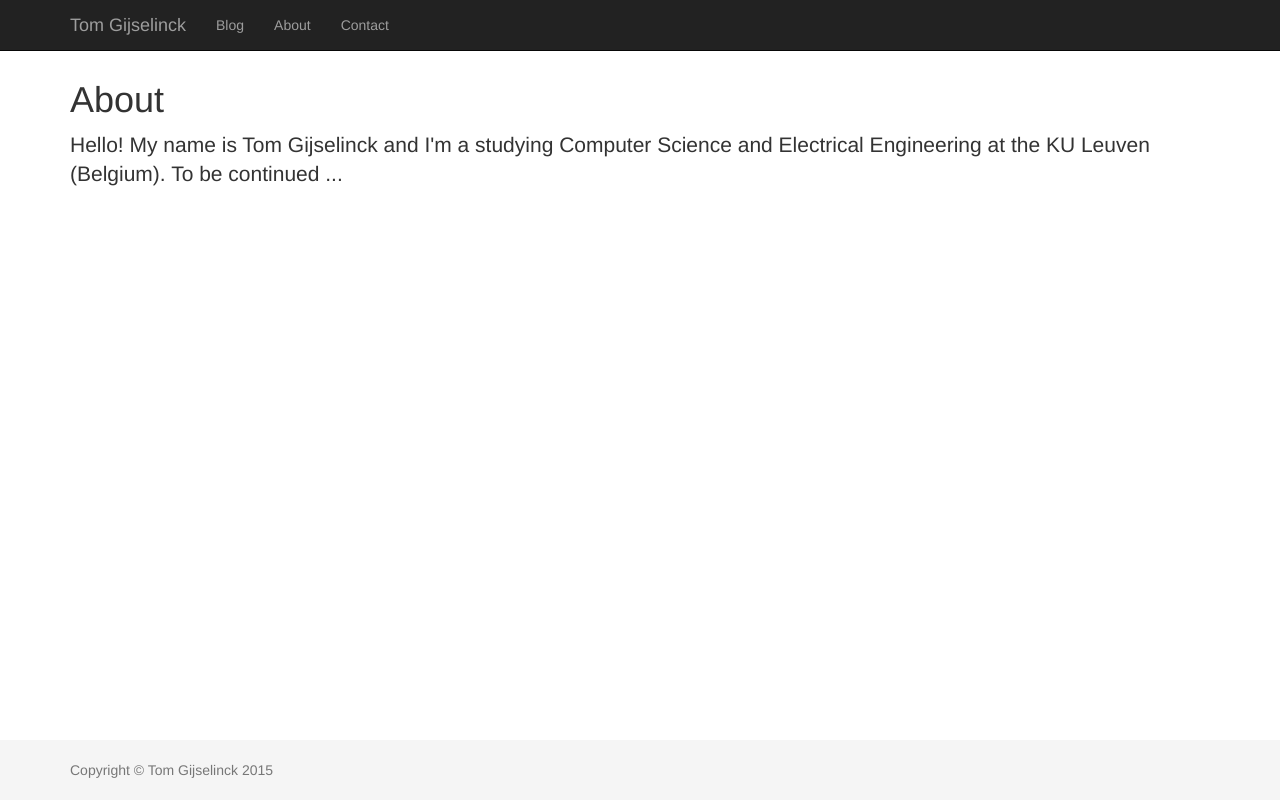
After one commit to TomGijselinck/mywebsite, a Django app: template templates/mywebsite/about.html in a window 1280 px wide. The commit adds this page. Run offline with Django 3.2, Linux system fonts and the light colour scheme; the template is opened without the code that fills it, so the values that code supplies are empty; some libraries are stand-ins or nearby versions.

Commit message:
Add about page and write additional tests

```diff
--- a/myblogapp/templates/myblogapp/index.html
+++ b/myblogapp/templates/myblogapp/index.html
@@ -14,7 +14,7 @@
 		<div class="col-sm-8">
 			{% for post in latest_post_list %}
 			<!-- Title -->
-			<h1 class="post-title"><a href="{% url 'post_detail' post.slug %}">{{ post.title }}</a></h1>
+			<h1 class="post-title"><a href="{% url 'blog:post_detail' post.slug %}">{{ post.title }}</a></h1>
 			<!-- Date/Time -->
 			<h4><span·class="glyphicon·glyphicon-time"></span> Date: {{ post.pub_date|date:"Y-m-d" }} {% if post.mod_date %}| Modified: {{ post.mod_date|date:"Y-m-d" }}{% endif %} | Tags: {% for tag in post.tags.all %}{% if not forloop.first %}, {% endif %}<a>{{tag}}</a>{% endfor %}</h4>
 			<hr />
--- a/myblogapp/tests.py
+++ b/myblogapp/tests.py
@@ -20,12 +20,13 @@ class PostViewTests(TestCase):
         return Post.objects.create(title=title, body=body, slug=slug)
 
     def test_index_view(self):
-        response = self.client.get(reverse('index'))
+        response = self.client.get(reverse('blog:index'))
         self.assertEqual(response.status_code, 200)
+        self.assertContains(response, "Blog Home")
 
     def test_detail_view(self):
         post = self.create_post(body="not so fancy body text", slug="fancy-title")
-        response = self.client.get(reverse('post_detail', args=(post.slug,)))
+        response = self.client.get(reverse('blog:post_detail', args=(post.slug,)))
         self.assertEqual(response.status_code, 200)
         self.assertContains(response, post.body)
 
--- a/mywebsite/settings.py
+++ b/mywebsite/settings.py
@@ -24,7 +24,7 @@ INSTALLED_APPS = (
     'django.contrib.sessions',
     'django.contrib.messages',
     'django.contrib.staticfiles',
-		'myblogapp',
+    'myblogapp',
 )
 
 MIDDLEWARE_CLASSES = (
--- /dev/null
+++ b/mywebsite/views.py
@@ -0,0 +1,4 @@
+from django.views import generic
+
+class AboutView(generic.TemplateView):
+    template_name = 'mywebsite/about.html'
--- a/requirements.txt
+++ b/requirements.txt
@@ -1,3 +1,4 @@
 coverage==3.7.1
 Django==1.8.3
+selenium==2.47.1
 wheel==0.24.0
--- a/templates/base.html
+++ b/templates/base.html
@@ -49,7 +49,7 @@
 					<a href="/blog">Blog</a>
 				</li>
 				<li>
-					<a href="#">About</a>
+					<a href="/about">About</a>
 				</li>
 				<li>
 					<a href="#">Contact</a>
--- /dev/null
+++ b/templates/mywebsite/about.html
@@ -0,0 +1,14 @@
+{% extends 'base.html' %}
+{% block head_title %}About{% endblock %}
+
+{% block page_content %}
+<div class="container">
+	<div class="row">
+		<div class="col-sm-12">
+			<h1>About</h1>
+			<p class="lead">Hello! My name is Tom Gijselinck and I'm a studying Computer Science and Electrical Engineering
+			at the KU Leuven (Belgium). To be continued ... </p>
+		</div>
+	</div>
+</div>
+{% endblock %}
```
Also changed, not shown: mywebsite/tests.py (added, +8 -0 lines), 1 other file.
